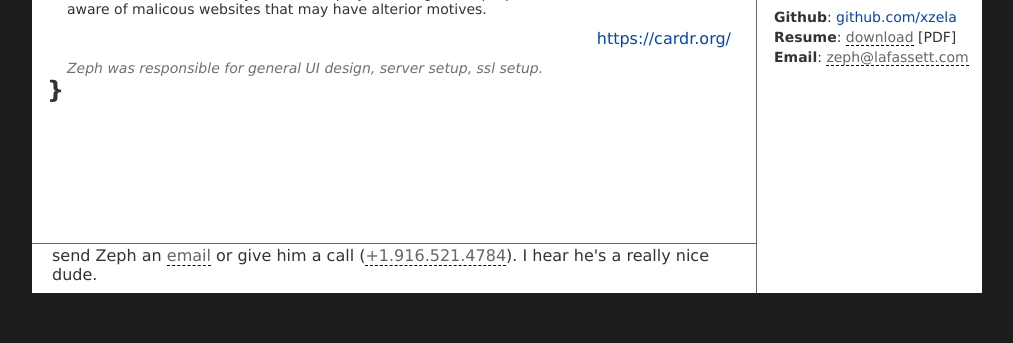
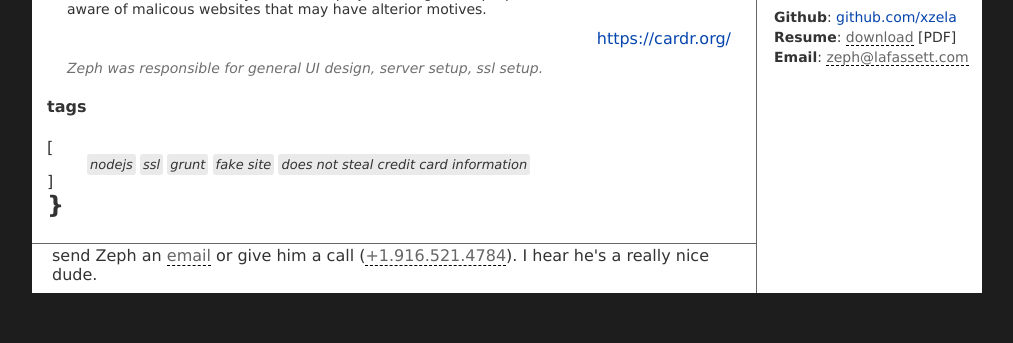
Before and after one commit to xzela/zela-profile, a PHP site: page / in a window 1280 px wide, after a click on "Cardr". Shown: the part 457-800 px from the top of the page, without its empty margins (208-1221 px from the left). Run offline with PHP 8.4, Linux system fonts and the light colour scheme.

Commit message:
Adding actual tags/keywords to cardr.org

```diff
--- a/index.php
+++ b/index.php
@@ -144,6 +144,16 @@ if(isset($_POST['j']) && $_POST['j']) {
                     <p class='duties'>
                         Zeph was responsible for general UI design, server setup, ssl setup.
                     </p>
+                    <h4>tags</h4><span>[</span>
+                    <ul class="keywords">
+                        <li>nodejs</li>
+                        <li>ssl</li>
+                        <li>grunt</li>
+                        <li>fake site</li>
+                        <li>does not steal credit card information</li>
+                    </ul>
+                    <span>]</span>
+
                     <h2>}  <span class='small_text no_js'><a href='#'> //to top</a></span></h2>
                 </div>
 
```
